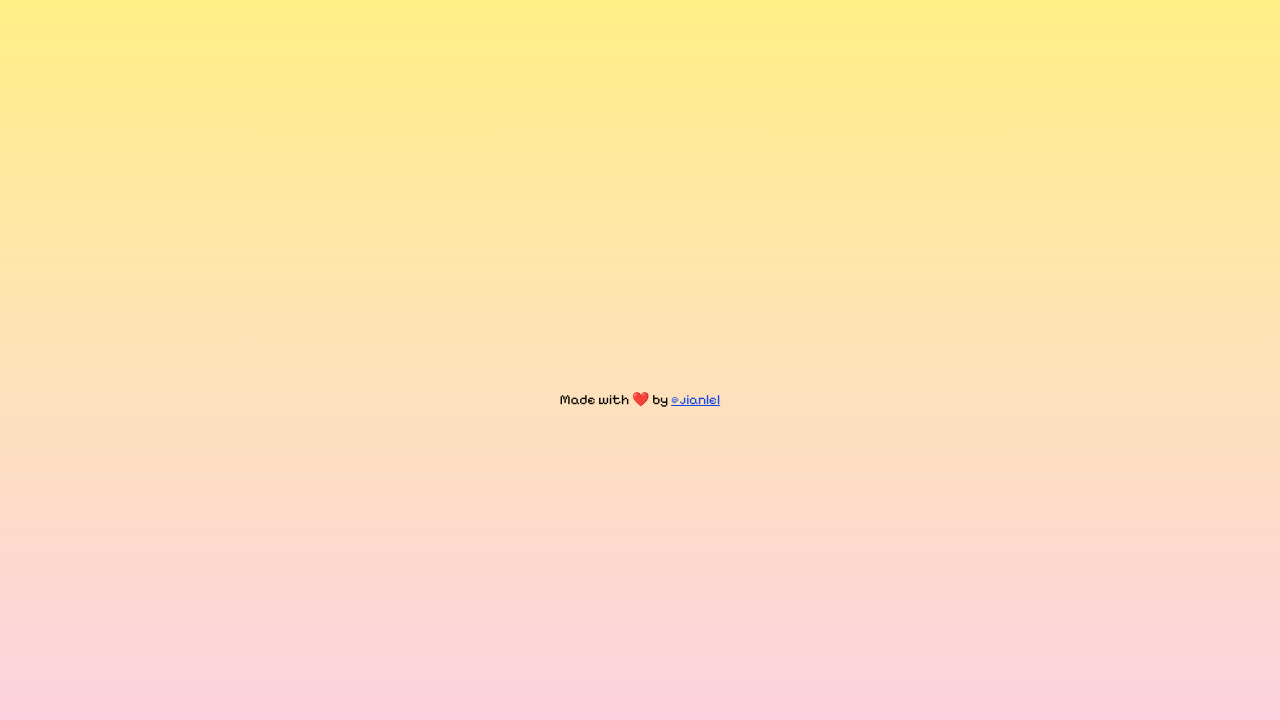
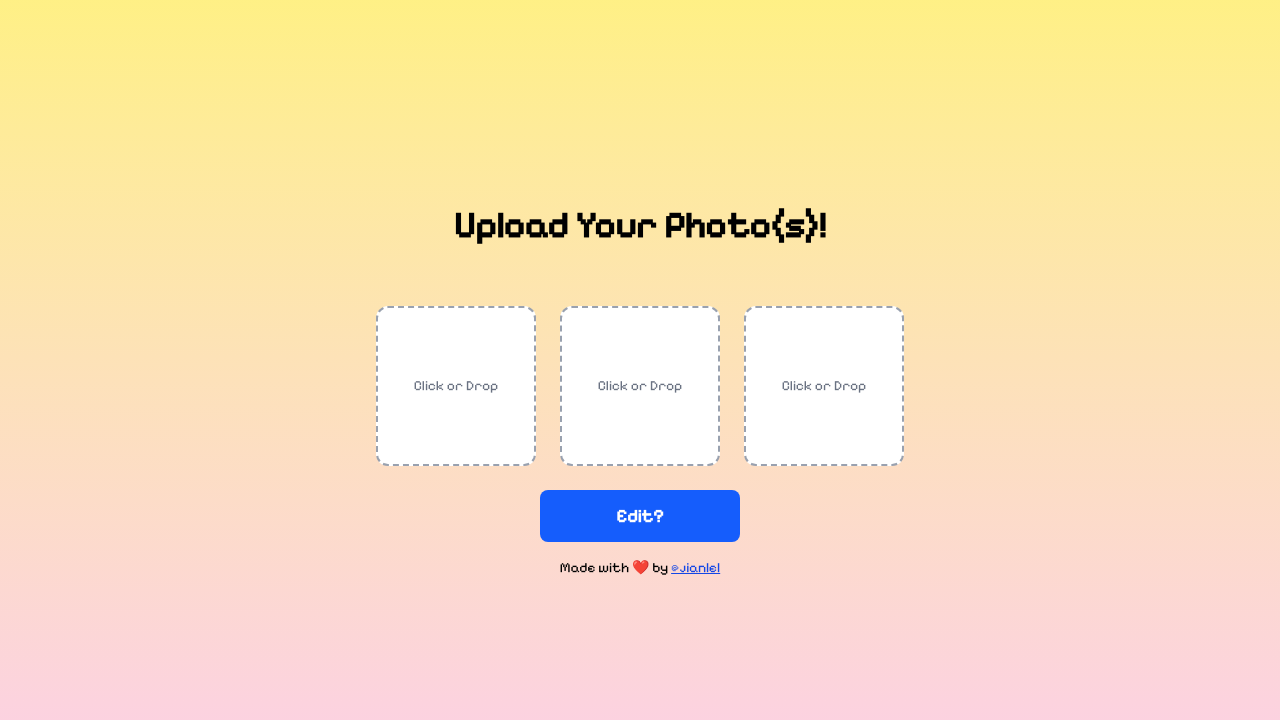
Before and after one commit to jianlel/8bit-photobooth, a Next.js app in the folder photobooth/: page /upload in a window 1280 px wide. Shown: the top 720 px of the page. Built offline with nearby package versions, Linux system fonts and the light colour scheme.

Commit message:
Upload page
handle upload page, now still have error when uploading through file (drag and drop okay)

```diff
--- a/photobooth/src/app/upload/page.tsx
+++ b/photobooth/src/app/upload/page.tsx
@@ -1,12 +1,100 @@
 'use client'
+
+import { useRouter } from 'next/navigation';
+import { useState } from 'react'
+import PrimaryButton from '../component/PrimaryButton';
+import React from 'react';
 
 export default function uploadPage() {
 
     // Typescript goes here
+    const MAX_FILE_SIZE_MB = 5
+    const ALLOWED_TYPES = ['image/jpeg', 'image/png', 'image/jpg']
+    const router = useRouter();
+    const [uploadedImages, setUploadedImages] = useState<string[]>([]);
+
+    const handleFileUpload1 = (e: React.ChangeEvent<HTMLInputElement>) => {
+        const file = e.target.files?.[0];
+        if (!file) return;
+
+        const reader = new FileReader();
+        reader.onload = () => {
+          setUploadedImages((prev) => {
+            const copy = [...prev];
+            const nextEmpty = copy.findIndex((v) => !v);
+            if (nextEmpty !== -1) copy[nextEmpty] = reader.result as string;
+            return copy;
+          });
+        };
+        reader.readAsDataURL(file);
+    }
+
+    const handleFileUpload = (e: React.ChangeEvent<HTMLInputElement>) => {
+
+    }
+
+    const handleDrop = (e: React.DragEvent, index: number) => {
+        e.preventDefault();
+        const file = e.dataTransfer.files?.[0];
+        if (!file) return;
+
+        const reader = new FileReader();
+        reader.onload = () => {
+          setUploadedImages((prev) => {
+            const updated = [...prev];
+            updated[index] = reader.result as string;
+            return updated;
+          });
+        };
+        reader.readAsDataURL(file);
+      };
 
     // HTML goes here
     return (
         <main className="min-h-screen flex flex-col items-center justify-center text-white p-8 bg-gradient-to-b from-yellow-200 to-pink-200">
+            <h1 className="text-4xl font-bold mb-15 text-center text-black">
+                Upload Your Photo(s)!
+            </h1>
+
+            <div className="flex gap-6 mb-6">
+                {[0, 1, 2].map((idx) => (
+                <div
+                    key={idx}
+                    onDragOver={(e) => e.preventDefault()}
+                    onDrop={(e) => handleDrop(e, idx)}
+                    onClick={() => document.getElementById(`file-upload-${idx}`)?.click()}
+                    className="w-40 h-40 border-2 border-dashed border-gray-400 bg-white flex items-center justify-center rounded-xl cursor-pointer hover:border-blue-500 transition"
+                >
+                    {uploadedImages[idx] ? (
+                    <img
+                        src={uploadedImages[idx]}
+                        alt={`Uploaded ${idx + 1}`}
+                        className="w-full h-full object-cover rounded-xl"
+                    />
+                    ) : (
+                    <span className="text-sm text-gray-500 text-center">
+                        Click or Drop
+                    </span>
+                    )}
+
+                    <input
+                    id={`file-upload-${idx}`}
+                    type="file"
+                    accept=".png, .jpg, .jpeg"
+                    onChange={handleFileUpload}
+                    className="hidden"
+                    />
+                </div>
+                ))}
+            </div>
+
+            <div className="w-[200px]">
+                <PrimaryButton
+                    label="Edit?"
+                    onClick={() => router.push('/edit')}
+                />
+            </div>
+
             <footer className="text-center py-4 text-black text-sm">
                 Made with ❤️ by{' '}
                 <a
```
